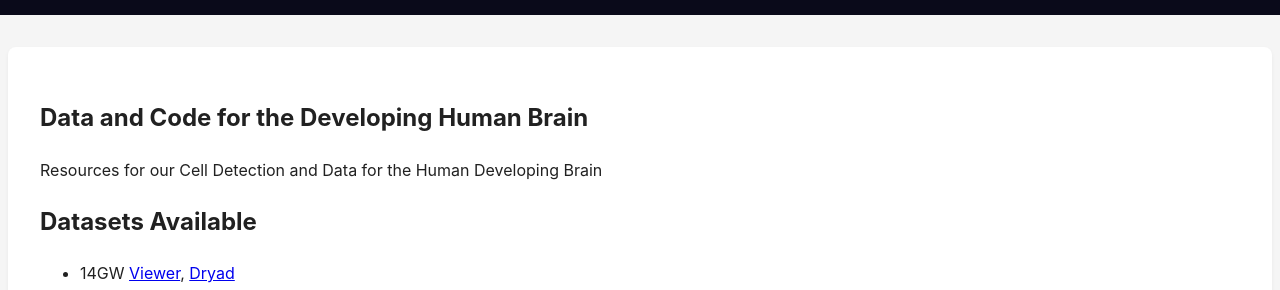
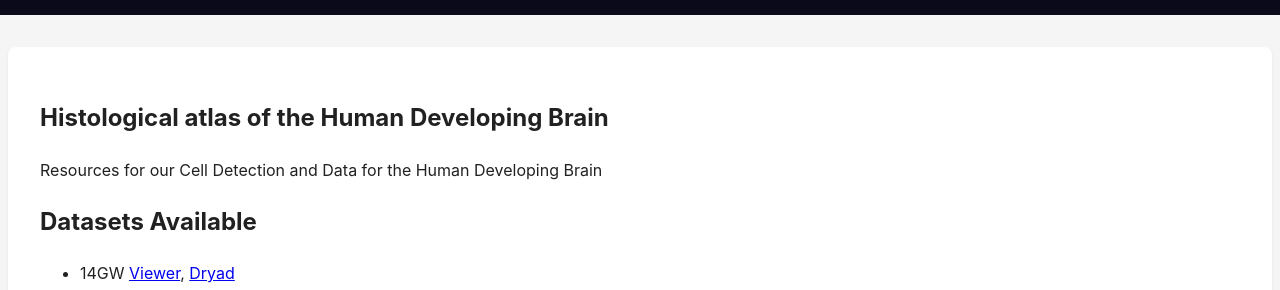
Before and after one commit to ppmitra/BAPDataAndCode, a Jekyll site: the page built from pages/humanDev.md, in a window 1280 px wide. Shown: the part 479-769 px from the top of the page. Built offline with Jekyll 4.4.1, drawn with Linux system fonts in a browser that asks for light colours; comment, search, counter and statistics services are not loaded.

Commit message:
Update humanDev.md

```diff
--- a/pages/humanDev.md
+++ b/pages/humanDev.md
@@ -3,7 +3,7 @@ layout: default
 title: Data Sets
 ---
 
-## Data and Code for the Developing Human Brain
+## Histological atlas of the Human Developing Brain
 Resources for our Cell Detection and Data for the Human Developing Brain
 
 ## Datasets Available
```
